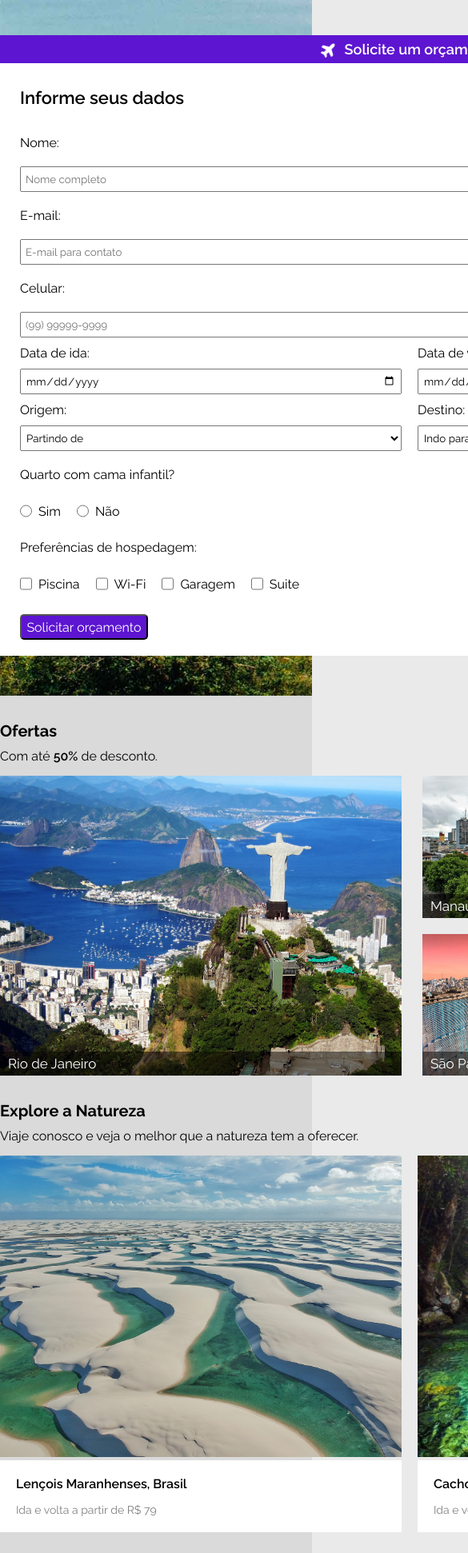
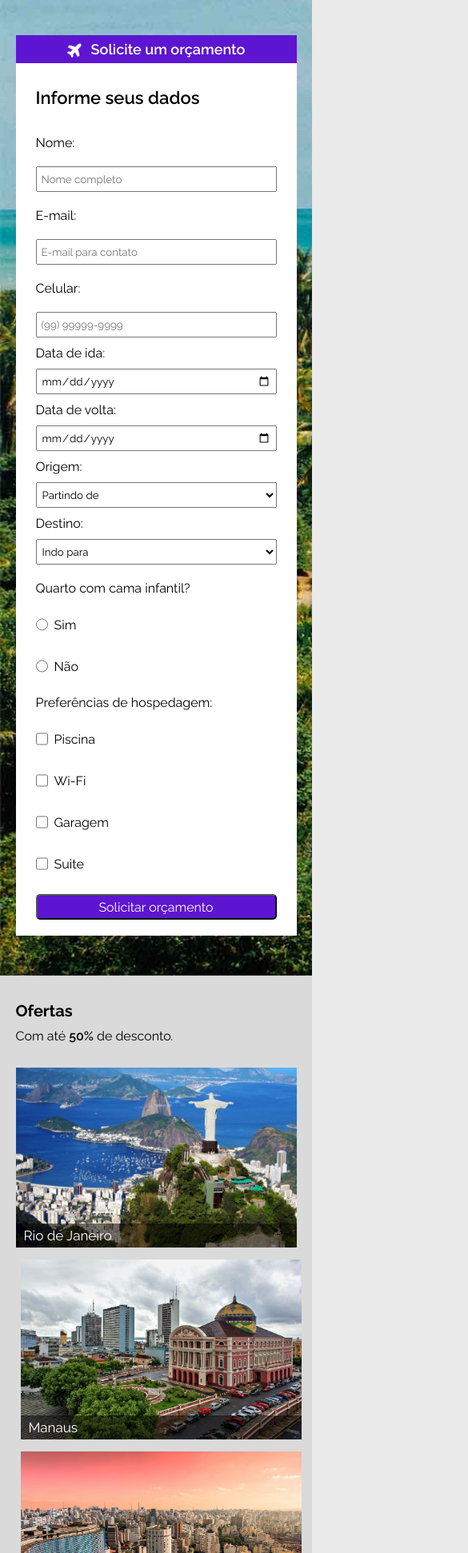
Before and after one commit to anneestevam/agencia-de-viagens, a plain HTML site: page index.html in a window 390 px wide. Shown: the part 58-2000 px from the top of the page at 80% size, 585 px wide, since content can reach past the window. Drawn offline with Linux system fonts and the light colour scheme.

Commit message:
Finalizando as Media Queries

```diff
--- a/assets/css/style.css
+++ b/assets/css/style.css
@@ -30,8 +30,12 @@ header img {
     height: 32px;
 }
 
+.largura-limitada {
+    width: 1024px;
+    margin: auto;
+}
+
 .container-topo {
-    width: 1024px;
     margin: auto;
     padding: 10px;
     display: flex;
@@ -55,7 +59,6 @@ header img {
 }
 
 .cabecalho-orcamento, .container-formulario {
-    width: 1024px;
     margin: auto;
     box-sizing: border-box;
 }
@@ -156,14 +159,12 @@ header img {
     border-radius: 5px;
 }
 
-.secao-ofertas, .secao-anuncios {
-    width: 1024px;
+.secao-ofertas {
     height: auto;
     margin: 0 auto;
 }
 
 .container-secao-ofertas, .secao-anuncios {
-    width: 100%;
     height: auto;
     margin: 32px auto 0 auto;
     display: flex;
@@ -233,7 +234,6 @@ header img {
 }
 
 .secao-anuncios {
-    width: 1024px;
     height: auto;
     margin: 32px auto;
 }
@@ -283,7 +283,6 @@ footer {
 .rodape {
     display: flex;
     justify-content: space-between;
-    width: 1024px;
     margin: 0 auto;
 }
 
@@ -316,3 +315,59 @@ footer {
     font-size: 14px;
     color: var(--cor1);
 }
+
+@media(max-width: 1100px) {
+    .largura-limitada {
+        width: 90%;
+    }
+}
+
+@media(max-width: 768px) {
+    .formulario button {
+        width: 100%;
+    }
+
+    .container-ofertas {
+        width: 100%;
+        height: 100%;
+        flex-direction: column;
+    }
+
+    .oferta-destaque, .oferta-quatro-imagens figure {
+        width: 100%;
+        height: 225px;
+        margin-top: 15px;
+    }
+
+    .oferta-quatro-imagens {
+        width: 100%;
+    }
+
+    .container-anuncios {
+        flex-direction: column;
+    }
+
+    .natureza-imagem {
+        width: 100%;
+        margin-top: 15px;
+    }
+
+    .rodape {
+        flex-direction: column;
+        align-items: center;
+    }
+
+    .rodape-conteudo {
+        width: 250px;
+    }
+}
+
+@media(max-width: 540px) {
+    .formulario-campo-duplo, .radio {
+        flex-direction: column;
+    }
+
+    .formulario-campo-duplo div, .radio div {
+        width: 100%;
+    }
+}
--- a/index.html
+++ b/index.html
@@ -8,18 +8,18 @@
 </head>
 <body>
     <header>
-        <div class="container-topo">
+        <div class="container-topo largura-limitada">
             <img src="./assets/imagens/local-logo.png" alt="Logo">
             <p>Agência de Viagens</p>
         </div>
     </header>
     <main>
         <section class="secao-orcamento">
-            <div class="cabecalho-orcamento">
+            <div class="cabecalho-orcamento largura-limitada">
                 <img src="./assets/imagens/aviao.png" alt="Ícone avião">
                 <h1>Solicite um orçamento</h1>
             </div>
-            <div class="container-formulario">
+            <div class="container-formulario largura-limitada">
                 <h2>Informe seus dados</h2>
                 <form method="post" action="https://www.devmedia.com.br/codigos/missao/front-end/agencia-de-viagens/" class="formulario">
                     <label for="nome">Nome:</label>
@@ -99,7 +99,7 @@
             </div>
         </section>
         <section class="secao-ofertas">
-            <div class="container-secao-ofertas">
+            <div class="container-secao-ofertas largura-limitada">
                 <h2>Ofertas</h2>
                 <h3>Com até <span>50%</span> de desconto.</h3>
                 <div class="container-ofertas">
@@ -129,6 +129,7 @@
             </div>
         </section>
         <section class="secao-anuncios">
+            <div class="largura-limitada">
                 <h2>Explore a Natureza</h2>
                 <h3>Viaje conosco e veja o melhor que a natureza tem a oferecer.</h3>
                 <div class="container-anuncios">
@@ -147,10 +148,11 @@
                         </div>
                     </figure>
                 </div>
+            </div>
         </section>
     </main>
     <footer>
-        <div class="rodape">
+        <div class="rodape largura-limitada">
             <div class="rodape-conteudo">
                 <h2>Contato</h2>
                 <div>
```
Lines whose indentation alone changed are shown as unchanged.
